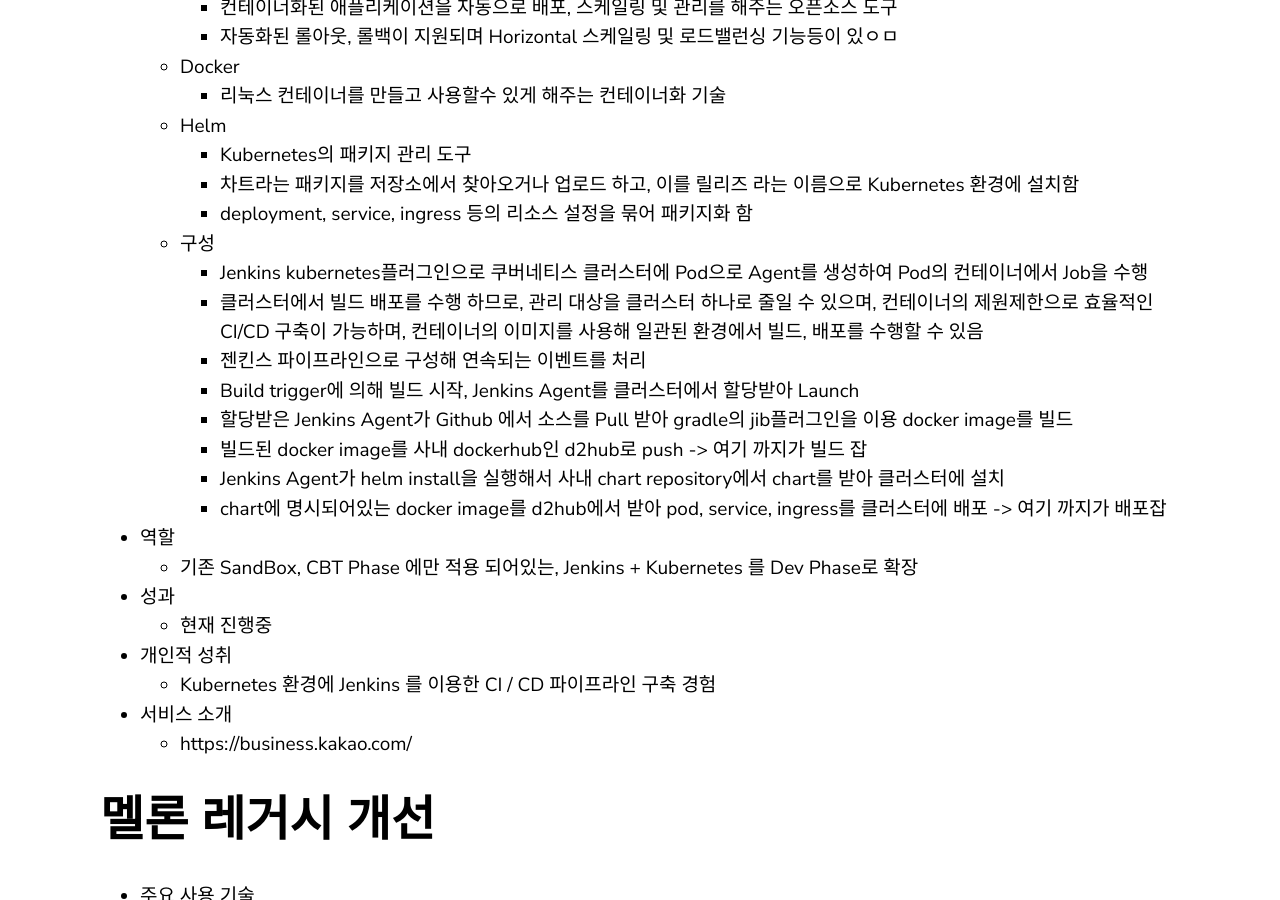
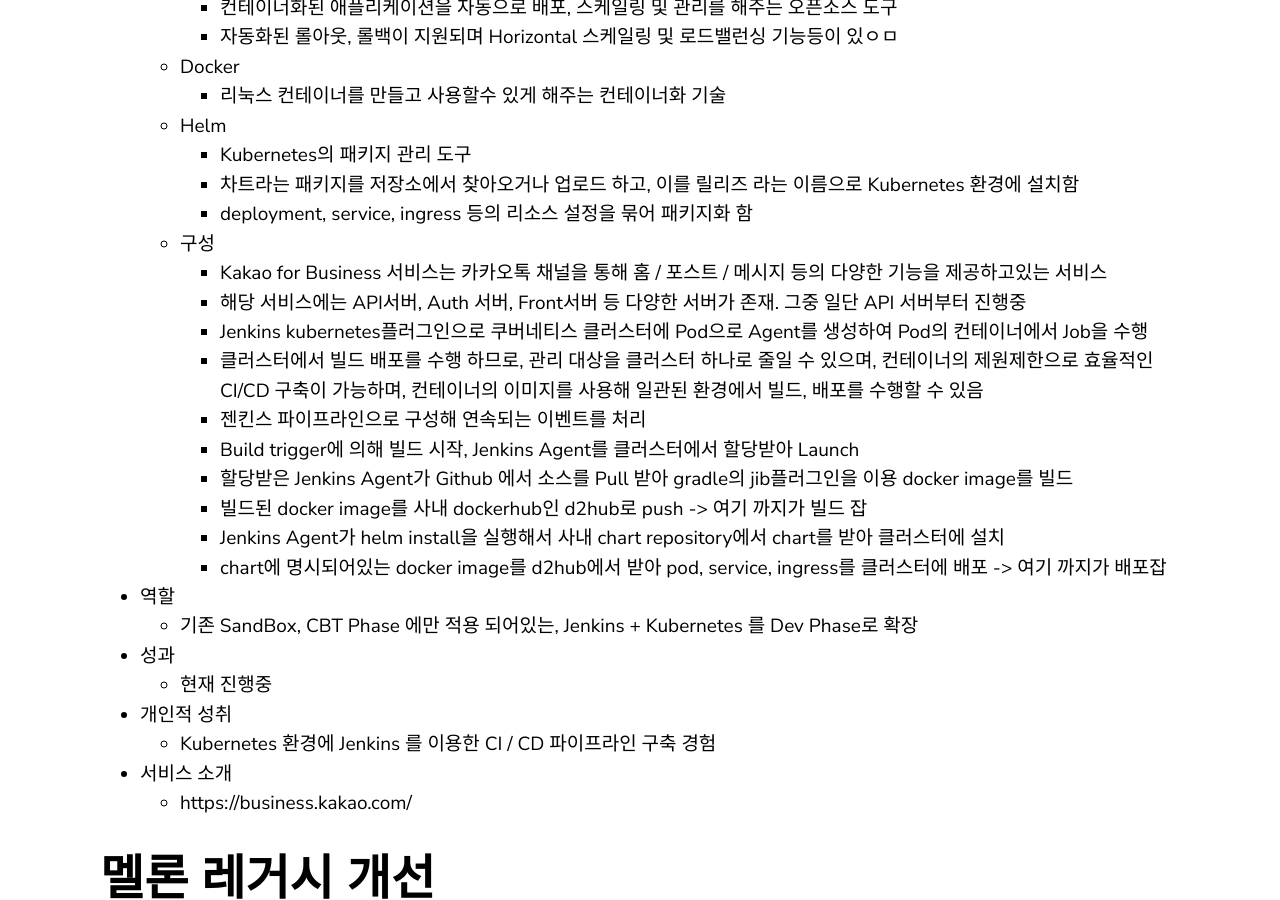
Before and after one commit to yoowonyoung/yoowonyoung.github.io, a Jekyll site: the page built from _posts/2020-08-25-Interview-04.md, in a window 1280 px wide and 900 px high, scrolled down 754 px. Built offline with Jekyll 4.4.1, drawn with Linux system fonts in a browser that asks for light colours; comment, search, counter and statistics services are not loaded.

Commit message:
Update 2020-08-25-Interview-04.md

```diff
--- a/_posts/2020-08-25-Interview-04.md
+++ b/_posts/2020-08-25-Interview-04.md
@@ -21,6 +21,8 @@
         - 차트라는 패키지를 저장소에서 찾아오거나 업로드 하고, 이를 릴리즈 라는 이름으로 Kubernetes 환경에 설치함
         - deployment, service, ingress 등의 리소스 설정을 묶어 패키지화 함
     * 구성
+        - Kakao for Business 서비스는 카카오톡 채널을 통해 홈 / 포스트 / 메시지 등의 다양한 기능을 제공하고있는 서비스
+        - 해당 서비스에는 API서버, Auth 서버, Front서버 등 다양한 서버가 존재. 그중 일단 API 서버부터 진행중
         - Jenkins kubernetes플러그인으로 쿠버네티스 클러스터에 Pod으로 Agent를 생성하여 Pod의 컨테이너에서 Job을 수행
         - 클러스터에서 빌드 배포를 수행 하므로, 관리 대상을 클러스터 하나로 줄일 수 있으며, 컨테이너의 제원제한으로 효율적인 CI/CD 구축이 가능하며, 컨테이너의 이미지를 사용해 일관된 환경에서 빌드, 배포를 수행할 수 있음
         - 젠킨스 파이프라인으로 구성해 연속되는 이벤트를 처리
```
